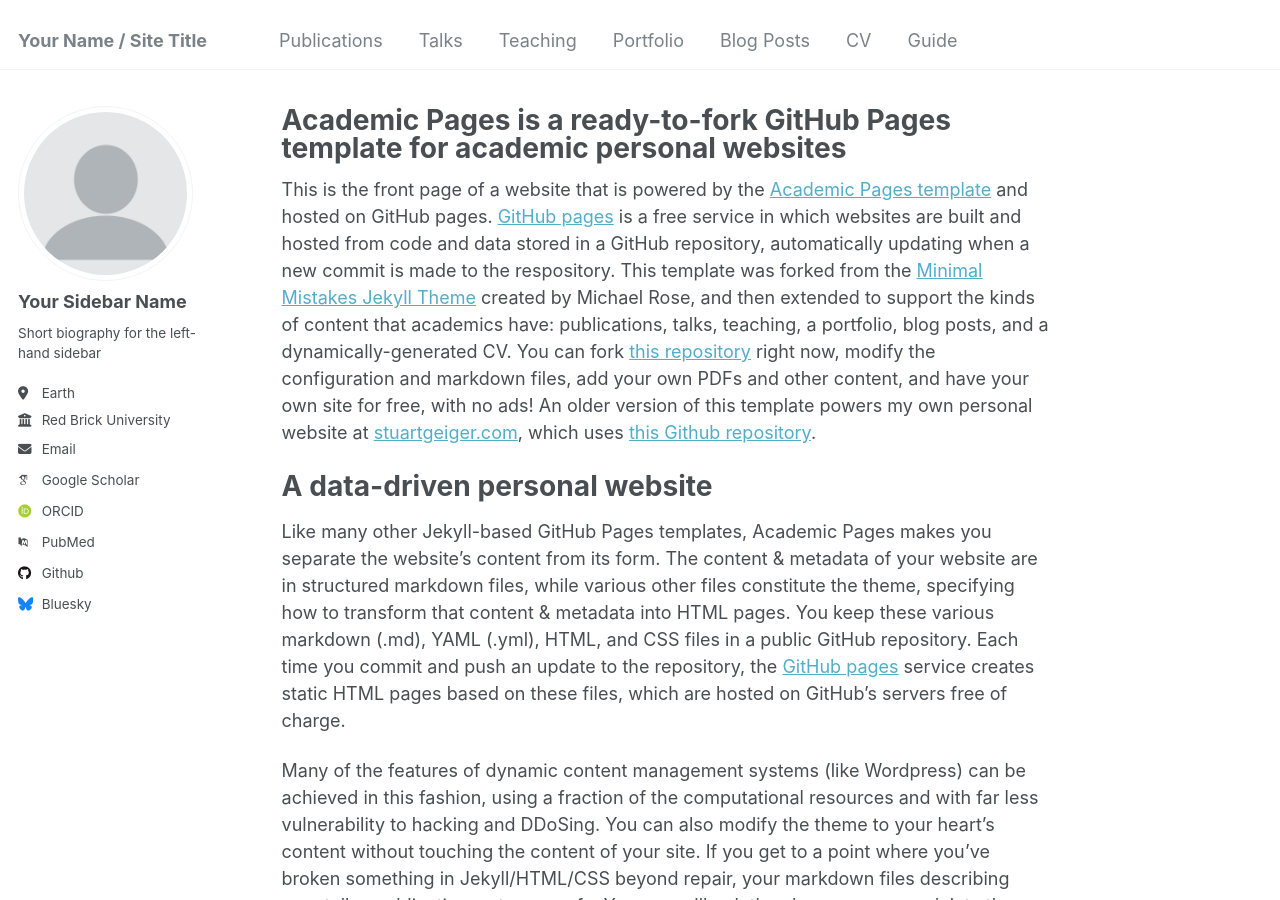
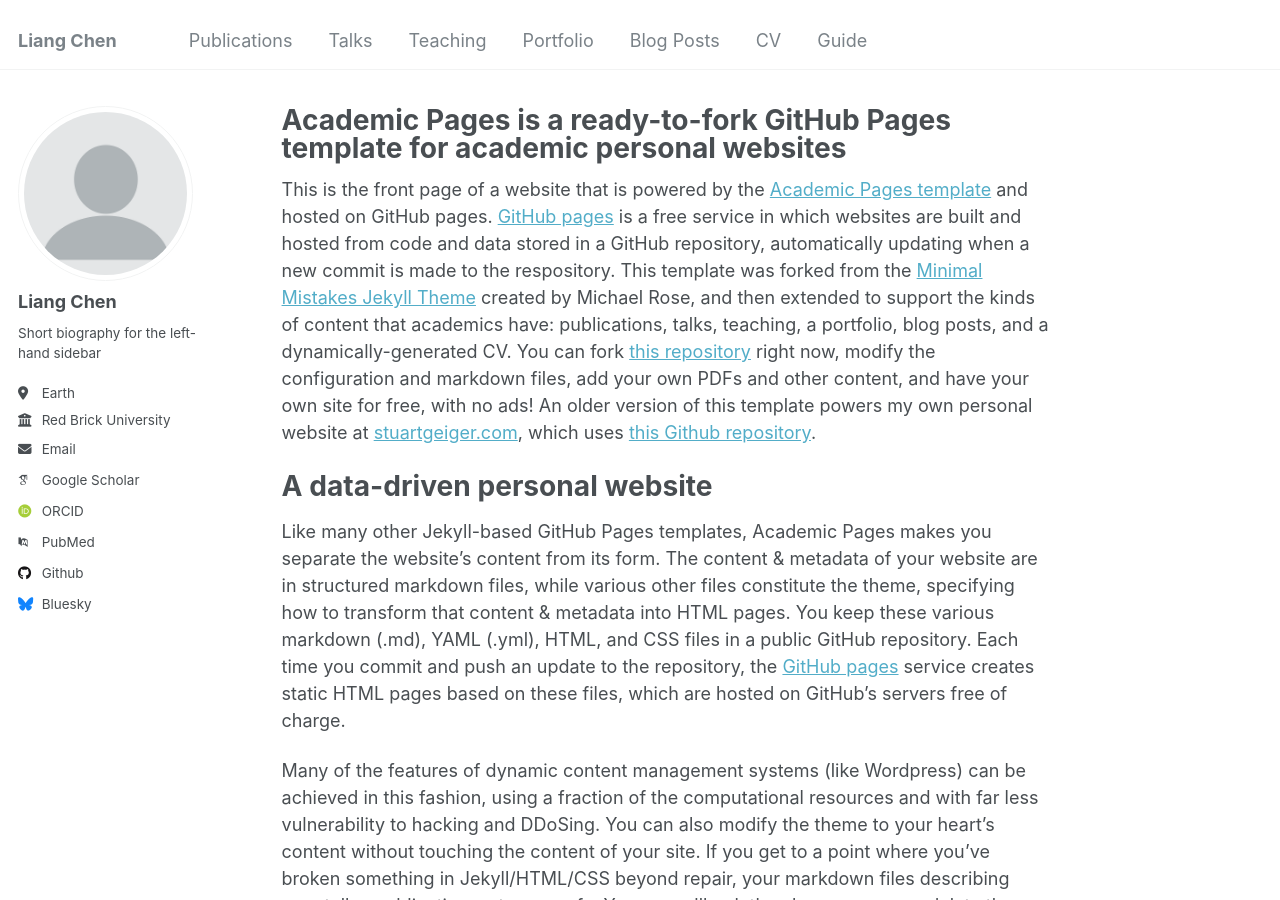
Before and after one commit to leonchenucr/leonchenucr.github.io, a Jekyll site: the page built from _pages/about.md, in a window 1280 px wide and 900 px high. Built offline with Jekyll 4.4.1, drawn with Linux system fonts in a browser that asks for light colours; some web fonts are replaced.

Commit message:
Update _config.yml

```diff
--- a/_config.yml
+++ b/_config.yml
@@ -8,7 +8,7 @@
 
 # Basic Site Settings
 locale                   : "en-US"
-title                    : "Your Name / Site Title"
+title                    : "Liang Chen"
 title_separator          : "-"
 name                     : &name "Your Name"
 description              : &description "personal description"
@@ -22,7 +22,7 @@ repository               : "academicpages/academicpages.github.io"
 author:
   # Biographic information
   avatar           : "profile.png"
-  name             : "Your Sidebar Name"
+  name             : "Liang Chen"
   pronouns         : # example: "she/her"
   bio              : "Short biography for the left-hand sidebar"
   location         : "Earth"
```
